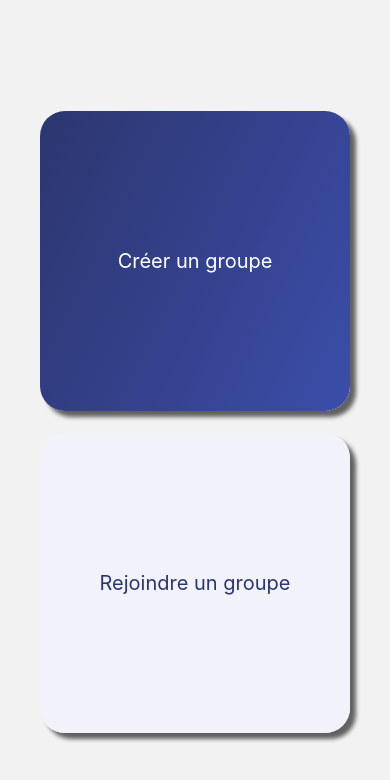
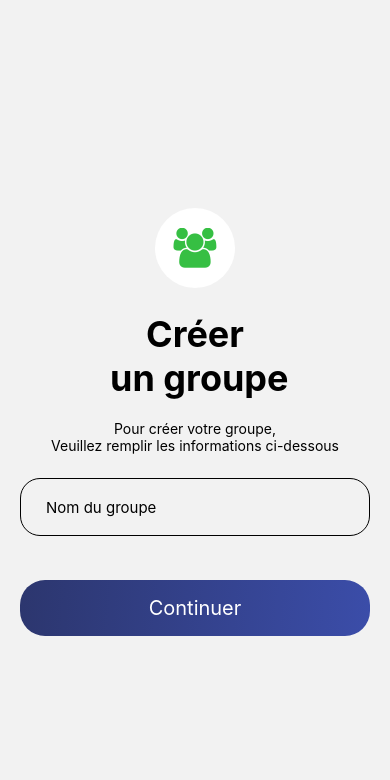
Before and after one commit to Teed-Corp/teedhouse, a React Native app: screen /CreateGroupPage in a window 390 px wide. Shown: the top 780 px of the page. Built offline with nearby package versions, Linux system fonts and the light colour scheme.

Commit message:
fix: route names

```diff
--- a/App.tsx
+++ b/App.tsx
@@ -1,12 +1,14 @@
-import ChooseFamilyPage from "@app/screens/choose_family/ChooseFamilyPage";
+import ChooseGroupPage from "@app/screens/chooseGroup/ChooseGroupPage";
 import LoginPage from "@app/screens/login/LoginPage";
 import { NavigationContainer } from "@react-navigation/native";
 import { createNativeStackNavigator } from "@react-navigation/native-stack";
 import { SafeAreaProvider } from "react-native-safe-area-context";
+import CreateGroupPage from "@app/screens/group/CreateGroupPage";
 
 export type RootStackParamList = {
   LoginPage: undefined;
   ChooseFamilyPage: undefined;
+  CreateGroupPage: undefined;
 };
 
 const Stack = createNativeStackNavigator<RootStackParamList>();
@@ -16,11 +18,12 @@ export default function App() {
     <SafeAreaProvider>
       <NavigationContainer>
         <Stack.Navigator
-          initialRouteName="ChooseFamilyPage"
+          initialRouteName="LoginPage"
           screenOptions={{ headerShown: false }}
         >
           <Stack.Screen name="LoginPage" component={LoginPage} />
-          <Stack.Screen name="ChooseFamilyPage" component={ChooseFamilyPage} />
+          <Stack.Screen name="ChooseFamilyPage" component={ChooseGroupPage} />
+          <Stack.Screen name="CreateGroupPage" component={CreateGroupPage} />
         </Stack.Navigator>
       </NavigationContainer>
     </SafeAreaProvider>
--- /dev/null
+++ b/app/components/Content/HeaderIcon.tsx
@@ -0,0 +1,24 @@
+import React from "react";
+import { StyleSheet, View } from "react-native";
+import { Icon } from "react-native-elements";
+import theme from "@app/theme/theme";
+
+const HeaderIcon = ({ icon }: { icon: string }) => {
+  return (
+    <View style={styles.circle}>
+      <Icon name={icon} type="font-awesome" color={theme.third} size={40} />
+    </View>
+  );
+};
+
+const styles = StyleSheet.create({
+  circle: {
+    width: 80,
+    height: 80,
+    borderRadius: 40,
+    backgroundColor: "white",
+    justifyContent: "center",
+  },
+});
+
+export default HeaderIcon;
--- /dev/null
+++ b/app/components/Content/HeaderTitle.tsx
@@ -0,0 +1,14 @@
+import { StyleSheet, Text } from "react-native";
+
+const HeaderTitle = ({ value }: { value: string }) => {
+  return <Text style={styles.title}>{value}</Text>;
+};
+
+const styles = StyleSheet.create({
+  title: {
+    fontSize: 36,
+    fontWeight: "bold",
+    textAlign: "center",
+  },
+});
+export default HeaderTitle;
--- /dev/null
+++ b/app/components/Divider.tsx
@@ -0,0 +1,21 @@
+import React from "react";
+import { View } from "react-native";
+
+const Divider = ({
+  width = 0,
+  height = 0,
+}: {
+  width?: number;
+  height?: number;
+}) => {
+  return (
+    <View
+      style={{
+        width: width,
+        height: height,
+      }}
+    ></View>
+  );
+};
+
+export default Divider;
--- a/app/components/AppButton.tsx
+++ b/app/components/Inputs/AppButton.tsx
@@ -5,7 +5,7 @@ import { StyleSheet, Text, TouchableOpacity, View } from "react-native";
 
 const AppButton = ({ title, onPressEvent }) => {
   return (
-    <View>
+    <View style={styles.container}>
       <TouchableOpacity onPress={onPressEvent} style={styles.button}>
         <LinearGradient
           colors={[colors.primary, colors.gradientColor]}
@@ -23,14 +23,19 @@ const AppButton = ({ title, onPressEvent }) => {
 export default AppButton;
 
 const styles = StyleSheet.create({
+  container: {
+    width: "100%",
+  },
   gradient: {
-    flex: 1,
+    width: "100%",
+    borderRadius: 25,
     justifyContent: "center",
     alignItems: "center",
+    height: 56,
   },
   button: {
-    borderRadius: 25,
-    height: 56,
+    width: "100%",
+    height: 56, // conserve la même hauteur
     overflow: "hidden",
   },
   text: {
--- /dev/null
+++ b/app/components/Inputs/SelectableList.tsx
@@ -0,0 +1,25 @@
+import React from "react";
+import { StyleSheet, View } from "react-native";
+
+interface Props {
+  data: string[];
+  selected: string | null;
+  onSelect: (item: string) => void;
+}
+
+const SelectableList = () => {
+  return <View></View>;
+};
+
+const styles = StyleSheet.create({
+  item: {
+    padding: 10,
+    borderBottomWidth: 1,
+    borderBottomColor: "#ccc",
+  },
+  selectedItem: {
+    backgroundColor: "lightblue",
+  },
+});
+
+export default SelectableList;
--- a/app/screens/choose_family/ChooseFamilyPage.tsx
+++ b/app/screens/chooseGroup/ChooseGroupPage.tsx
@@ -2,7 +2,7 @@ import GroupButton from "@app/screens/choose_family/components/GroupButton";
 import { useNavigation } from "@react-navigation/native";
 import { View } from "react-native";
 
-const ChooseFamilyPage = () => {
+const ChooseGroupPage = () => {
   const navigation: any = useNavigation();
 
   const handlePressCreateGroup = () => {
@@ -29,4 +29,4 @@ const ChooseFamilyPage = () => {
   );
 };
 
-export default ChooseFamilyPage;
+export default ChooseGroupPage;
--- /dev/null
+++ b/app/screens/group/CreateGroupPage.tsx
@@ -0,0 +1,57 @@
+import React, { useState } from "react";
+import { StyleSheet, Text, View } from "react-native";
+import HeaderIcon from "@app/components/Content/HeaderIcon";
+import HeaderTitle from "@app/components/Content/HeaderTitle";
+import { SafeAreaView } from "react-native-safe-area-context";
+import Divider from "@app/components/Divider";
+import CustomTextField from "@app/components/Inputs/CustomTextField";
+import AppButton from "@app/components/Inputs/AppButton";
+import SelectableList from "@app/components/Inputs/SelectableList";
+
+const CreateGroupPage = () => {
+  const [groupName, setGroupName] = useState("");
+  const [homeType, setHomeType] = useState(null);
+
+  return (
+    <SafeAreaView style={styles.container}>
+      <View style={styles.content}>
+        <HeaderIcon icon="users" />
+        <Divider height={24} />
+        <HeaderTitle value={"Créer\n un groupe"} />
+        <Divider height={20} />
+        <Text style={styles.text}>
+          {
+            "Pour créer votre groupe,\nVeuillez remplir les informations ci-dessous"
+          }
+        </Text>
+        <Divider height={24} />
+        <CustomTextField
+          value={groupName}
+          onChangeEvent={setGroupName}
+          placeHolderValue={"Nom du groupe"}
+        />
+        <Divider height={24} />
+        <SelectableList />
+        <Divider height={20} />
+        <AppButton title={"Continuer"} onPressEvent={() => {}} />
+      </View>
+    </SafeAreaView>
+  );
+};
+
+const styles = StyleSheet.create({
+  container: {
+    flex: 1,
+    paddingHorizontal: 20,
+    justifyContent: "center",
+  },
+  content: {
+    alignItems: "center",
+  },
+  text: {
+    fontSize: 14,
+    textAlign: "center",
+  },
+});
+
+export default CreateGroupPage;
--- a/app/screens/login/components/AuthCard.tsx
+++ b/app/screens/login/components/AuthCard.tsx
@@ -1,5 +1,5 @@
-import AppButton from "@app/components/AppButton";
-import CustomTextField from "@app/components/CustomTextField";
+import AppButton from "@app/components/Inputs/AppButton";
+import CustomTextField from "@app/components/Inputs/CustomTextField";
 import theme from "@app/theme/theme";
 import React, { Dispatch } from "react";
 import {
```
Also changed, not shown: app/components/Inputs/CustomTextField.tsx (renamed from app/components/CustomTextField.tsx).
